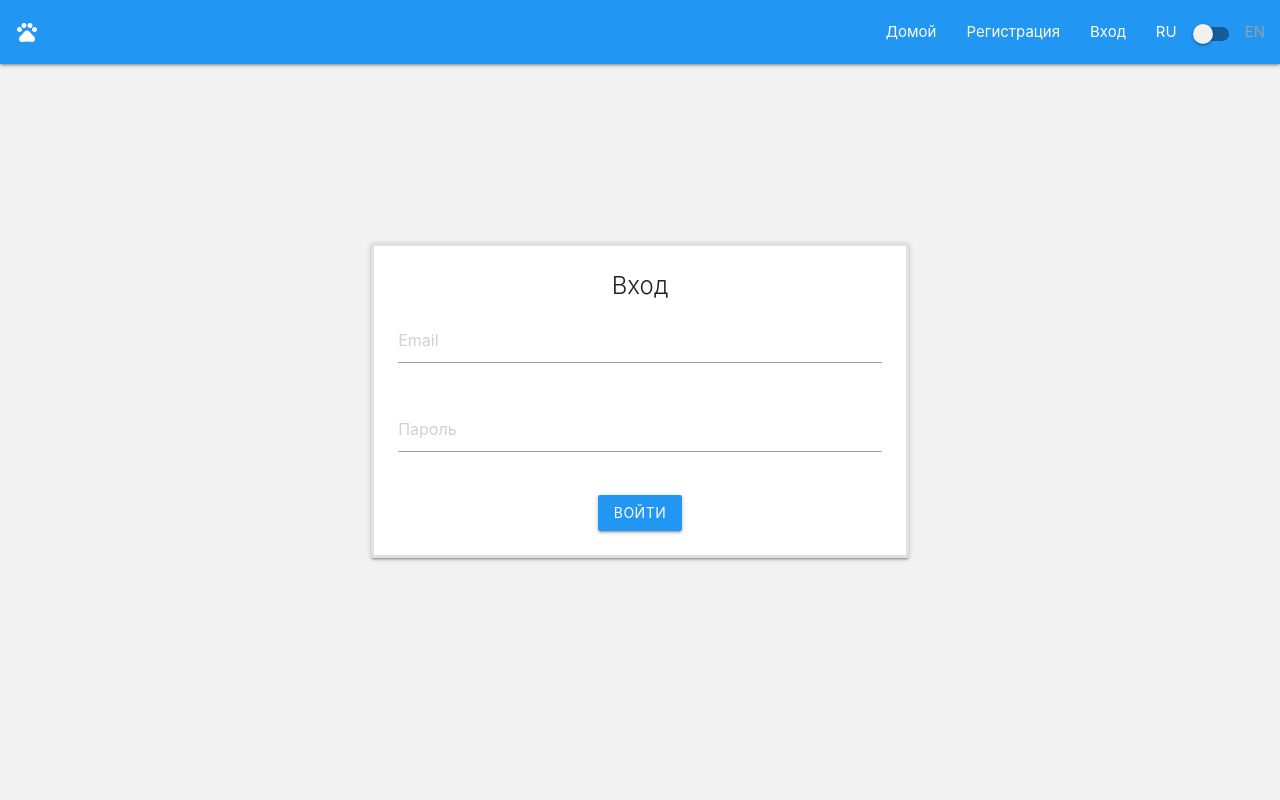
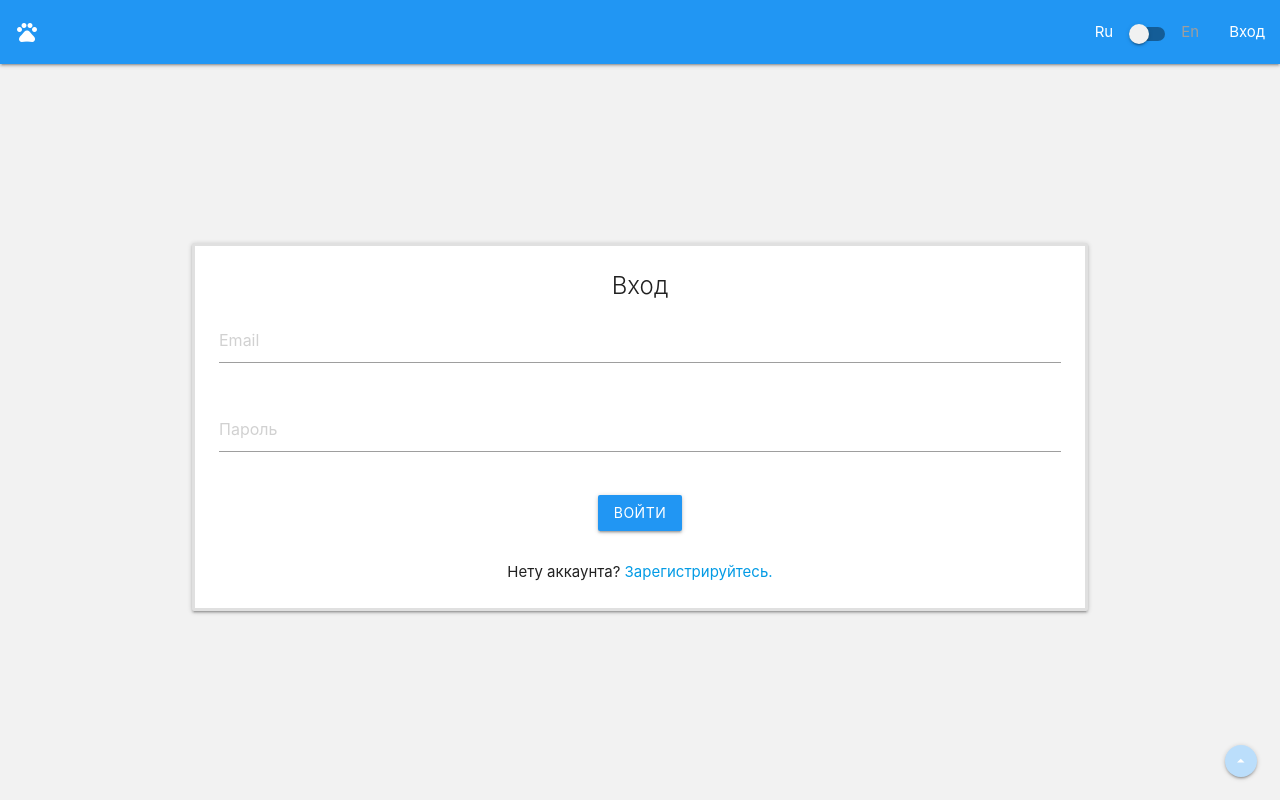
Before and after one commit to yalalex/pet-finder_server, a React (Create React App) app in the folder client/: page /login in a window 1280 px wide. Built offline with nearby package versions, Linux system fonts and the light colour scheme.

Commit message:
made map and filters sticky, added up button, moved registration link to sign in page

```diff
--- a/client/src/App.css
+++ b/client/src/App.css
@@ -7,3 +7,35 @@ html {
   border: #e0e0e0;
   border-style: solid;
 }
+
+.map {
+  height: 400px;
+  margin: 1rem;
+}
+
+.sticky-map {
+  position: sticky;
+  z-index: 1;
+  top: 0;
+}
+
+.sticky-filter {
+  background-color: #f2f2f2;
+  position: sticky;
+  z-index: 2;
+  top: 0;
+}
+
+.map-container {
+  padding: 0 !important;
+}
+
+@media only screen and (max-width: 601px) {
+  .sticky-map {
+    position: relative;
+  }
+
+  .map {
+    margin: 0;
+  }
+}
--- a/client/src/App.js
+++ b/client/src/App.js
@@ -3,6 +3,7 @@ import { Provider } from 'react-redux';
 import { BrowserRouter as Router, Route, Switch } from 'react-router-dom';
 import Alerts from './components/layout/Alerts';
 import Navbar from './components/layout/Navbar';
+import Up from './components/layout/Up';
 import Home from './components/pages/Home';
 import Login from './components/auth/Login';
 import Register from './components/auth/Register';
@@ -35,6 +36,7 @@ const App = () => {
               <Route exact path='/login' component={Login} />
             </Switch>
           </div>
+          <Up />
         </Fragment>
       </Router>
     </Provider>
--- a/client/src/actions/adActions.js
+++ b/client/src/actions/adActions.js
@@ -145,12 +145,11 @@ export const showUserAds = id => {
   return { type: USER_ADS, payload: id };
 };
 
-// Clear Filter
-export const clearFilter = () => {
-  return { type: CLEAR_FILTER };
-};
-
 //Show Ad Selected on Map
 export const showMarkedAd = id => {
   return { type: SHOW_MARKED_AD, payload: id };
 };
+
+export const clearFilter = () => {
+  return { type: CLEAR_FILTER };
+};
--- a/client/src/components/ads/AdFilter.js
+++ b/client/src/components/ads/AdFilter.js
@@ -10,7 +10,7 @@ const AdFilter = ({
 }) => {
   return (
     <div
-      className='row center'
+      className='row center sticky-filter'
       style={{
         marginTop: '0.5rem'
       }}
--- a/client/src/components/ads/AdForm.js
+++ b/client/src/components/ads/AdForm.js
@@ -75,9 +75,10 @@ const AdForm = ({
 
   return adForm ? (
     <div
-      className='card-style'
+      className='ad-form card-style'
       style={{
-        padding: '2rem'
+        padding: '2rem',
+        margin: '1rem'
       }}
       id='ad-form'
     >
@@ -217,7 +218,7 @@ const AdForm = ({
 
       <div className='center'>
         <a
-          href='#!'
+          href='#top'
           onClick={onSubmit}
           className='waves-effect waves-light btn-small green'
           style={{ margin: '0.2rem' }}
@@ -249,7 +250,7 @@ const AdForm = ({
               {lang === 'en' ? 'Clear' : 'Очистить'}
             </a>
             <a
-              href='#!'
+              href='#top'
               onClick={onDelete}
               className='waves-effect waves-light btn-small red'
               style={{ margin: '0.2rem' }}
--- a/client/src/components/ads/MapComp.js
+++ b/client/src/components/ads/MapComp.js
@@ -4,7 +4,7 @@ import AdMark from './AdMark';
 import { getAds } from '../../actions/adActions';
 import { connect } from 'react-redux';
 
-const MapComp = ({ ads: { ads, filtered }, getAds }) => {
+const MapComp = ({ ads: { ads, filtered, adForm }, getAds }) => {
   useEffect(() => {
     getAds();
     // eslint-disable-next-line
@@ -12,11 +12,11 @@ const MapComp = ({ ads: { ads, filtered }, getAds }) => {
 
   return (
     <YMaps>
-      <div style={{ height: '400px', margin: '1rem' }}>
+      <div className='map' style={{ display: adForm ? 'none' : 'block' }}>
         <Map
           defaultState={{
             center: [53.9, 27.55],
-            zoom: 11
+            zoom: 6
           }}
           width='100%'
           height='100%'
--- a/client/src/components/auth/Login.js
+++ b/client/src/components/auth/Login.js
@@ -44,7 +44,7 @@ const Login = ({
   };
 
   return (
-    <div className='card center card-style' style={{ margin: '20%' }}>
+    <div className='card center card-style' style={{ marginTop: '20%' }}>
       <div className='card-content'>
         <span className='card-title'>{lang === 'en' ? 'Log In' : 'Вход'}</span>
         <div className='row'>
@@ -81,6 +81,12 @@ const Login = ({
             {lang === 'en' ? 'Log In' : 'Войти'}
           </a>
         </div>
+        <div style={{ marginTop: '2rem' }}>
+          {lang === 'en' ? 'No account? ' : 'Нету аккаунта? '}
+          <a href='/register'>
+            {lang === 'en' ? 'Register' : 'Зарегистрируйтесь'}.
+          </a>
+        </div>
       </div>
     </div>
   );
--- a/client/src/components/layout/Navbar.js
+++ b/client/src/components/layout/Navbar.js
@@ -17,9 +17,9 @@ const Navbar = ({
 
   const authLinks = (
     <Fragment>
-      <li>
-        <Link to='/home'>{lang === 'en' ? 'Home' : 'Домой'}</Link>
-      </li>
+      {/* <li>
+        <Link to='/home'>{lang === 'en' ? 'Home' : 'Главная'}</Link>
+      </li> */}
       <li>
         <a onClick={onLogout} href='/home'>
           {lang === 'en' ? 'Log out' : 'Выход'}
@@ -30,20 +30,17 @@ const Navbar = ({
 
   const guestLinks = (
     <Fragment>
-      <li className='hide-on-small-and-down'>
-        <Link to='/home'>{lang === 'en' ? 'Home' : 'Домой'}</Link>
-      </li>
+      {/* <li className='hide-on-small-and-down'>
+        <Link to='/home'>{lang === 'en' ? 'Home' : 'Главная'}</Link>
+      </li> */}
       <li>
-        <Link to='/register'>{lang === 'en' ? 'Register' : 'Регистрация'}</Link>
-      </li>
-      <li>
-        <Link to='/login'>{lang === 'en' ? 'Log In' : 'Вход'}</Link>
+        <Link to='/login'>{lang === 'en' ? 'Sign In' : 'Вход'}</Link>
       </li>
     </Fragment>
   );
 
   return (
-    <nav>
+    <nav id='top'>
       <div className='nav-wrapper blue'>
         <span className='brand-logo left' style={{ marginLeft: '1rem' }}>
           <Link to='/home'>
@@ -51,15 +48,13 @@ const Navbar = ({
           </Link>
         </span>
         <ul id='nav-mobile' className='right'>
-          {isAuthenticated ? authLinks : guestLinks}
-
           <li>
             <div
               className='switch'
               style={{ marginLeft: '1rem', marginRight: '1rem' }}
             >
               <span className={lang === 'ru' ? 'white-text' : 'grey-text'}>
-                RU
+                Ru
               </span>
               <label style={{ cursor: 'default' }}>
                 <input type='checkbox' />
@@ -70,10 +65,11 @@ const Navbar = ({
                 ></span>
               </label>
               <span className={lang === 'en' ? 'white-text' : 'grey-text'}>
-                EN
+                En
               </span>
             </div>
           </li>
+          {isAuthenticated ? authLinks : guestLinks}
         </ul>
       </div>
     </nav>
--- /dev/null
+++ b/client/src/components/layout/Up.js
@@ -0,0 +1,12 @@
+import React from 'react';
+const Up = () => {
+  return (
+    <div className='fixed-action-btn'>
+      <a href='#top' className='btn-floating btn-small blue lighten-4'>
+        <i className='large material-icons'>arrow_drop_up</i>
+      </a>
+    </div>
+  );
+};
+
+export default Up;
--- a/client/src/components/pages/Home.js
+++ b/client/src/components/pages/Home.js
@@ -14,7 +14,7 @@ const Home = ({ loadUser }) => {
   }, []);
   return (
     <div className='col s12 row'>
-      <div className='col l8 m7 s12'>
+      <div className='col l8 m7 s12 sticky-map map-container'>
         <MapComp />
         <AdForm />
         <AddBtn />
```
Also changed, not shown: 1 other file (tests, documents, lock files or other folders).
